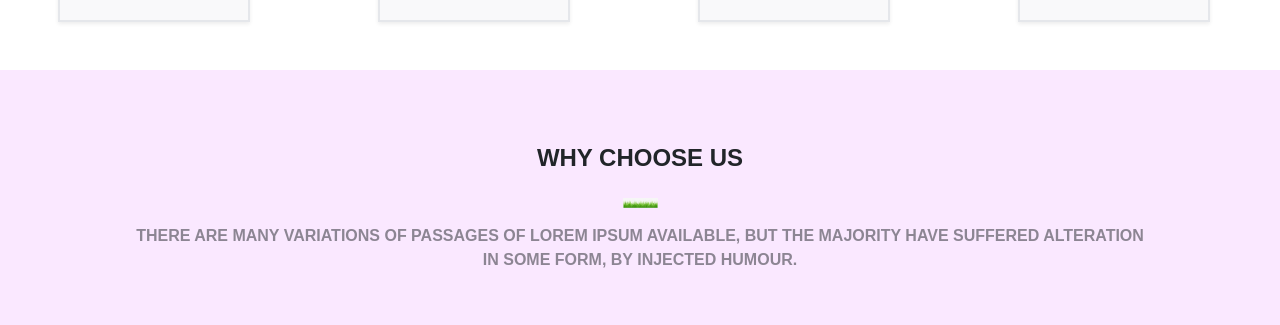
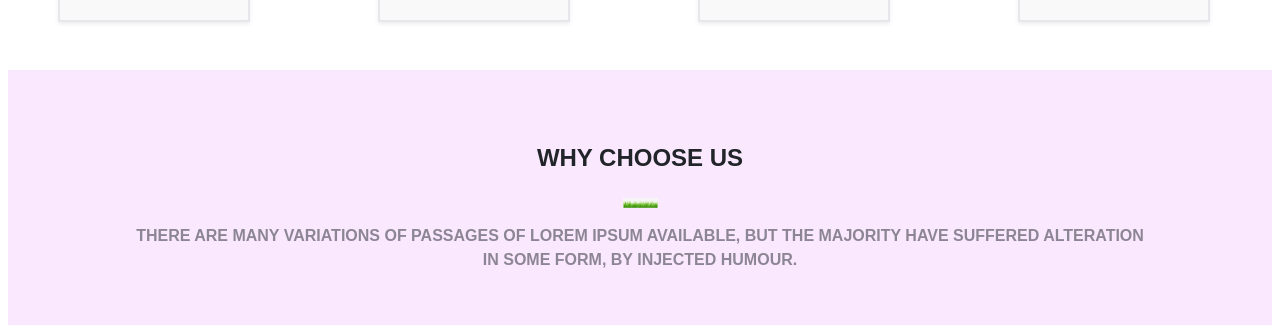
Before and after one commit to Oghenekparobo/catClone, a React (Create React App) app: page / in a window 1280 px wide. Shown: the part 1615-1940 px from the top of the page. Built offline with nearby package versions, Linux system fonts and the light colour scheme.

Commit message:
working on feature section

```diff
--- a/src/components/Features/Features.js
+++ b/src/components/Features/Features.js
@@ -2,7 +2,7 @@ import grass from "../../assets/grass.png";
 const Features = () => {
   return (
     <section>
-      <div className=" py-8 text-center bg-fuchsia-100">
+      <div className=" py-8 text-center bg-fuchsia-100 mx-2">
         <h1 className="font-bold text-2xl pt-10">WHY  CHOOSE US</h1>
         <div className="flex flex-col justify-center items-center space-y-4 py-4">
           <img src={grass} alt="grass" width="35" />
```
